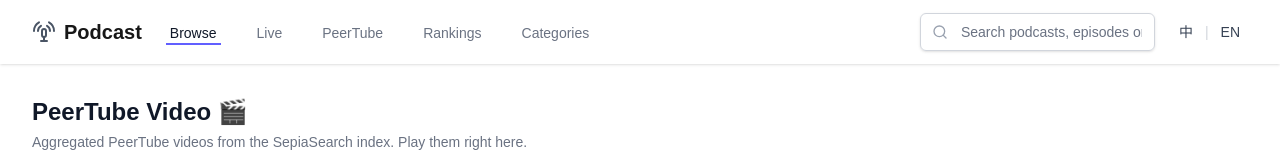
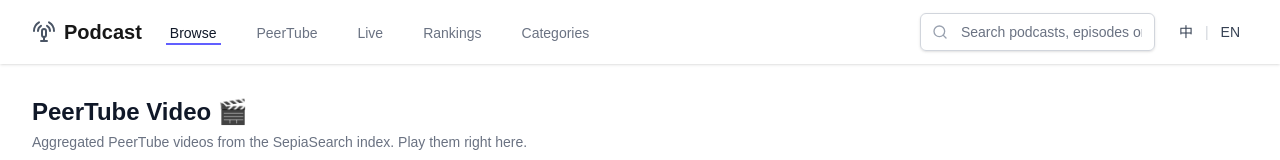
Before and after one commit to zesov/next-podcast, a Next.js app: page /en/peertube in a window 1280 px wide. Shown: the top 160 px of the page. Built offline with nearby package versions, Linux system fonts and the light colour scheme; no server answers.

Commit message:
update: navbar

```diff
--- a/components/Navbar.tsx
+++ b/components/Navbar.tsx
@@ -41,8 +41,8 @@
             </div>
             <div className="hidden sm:ml-6 sm:flex sm:space-x-8">
               <Link href="/" className="border-indigo-500 text-gray-900 inline-flex items-center px-1 pt-1 border-b-2 text-sm font-medium">{t('browse')}</Link>
+              <Link href="/peertube" className="border-transparent text-gray-500 hover:border-gray-300 hover:text-gray-700 inline-flex items-center px-1 pt-1 border-b-2 text-sm font-medium">{t('peertube')}</Link>
               <Link href="/live" className="border-transparent text-gray-500 hover:border-gray-300 hover:text-gray-700 inline-flex items-center px-1 pt-1 border-b-2 text-sm font-medium">{t('live')}</Link>
-              <Link href="/peertube" className="border-transparent text-gray-500 hover:border-gray-300 hover:text-gray-700 inline-flex items-center px-1 pt-1 border-b-2 text-sm font-medium">{t('peertube')}</Link>
               <Link href="#" className="border-transparent text-gray-500 hover:border-gray-300 hover:text-gray-700 inline-flex items-center px-1 pt-1 border-b-2 text-sm font-medium">{t('ranking')}</Link>
               <Link href="#" className="border-transparent text-gray-500 hover:border-gray-300 hover:text-gray-700 inline-flex items-center px-1 pt-1 border-b-2 text-sm font-medium">{t('categories')}</Link>
             </div>
```
